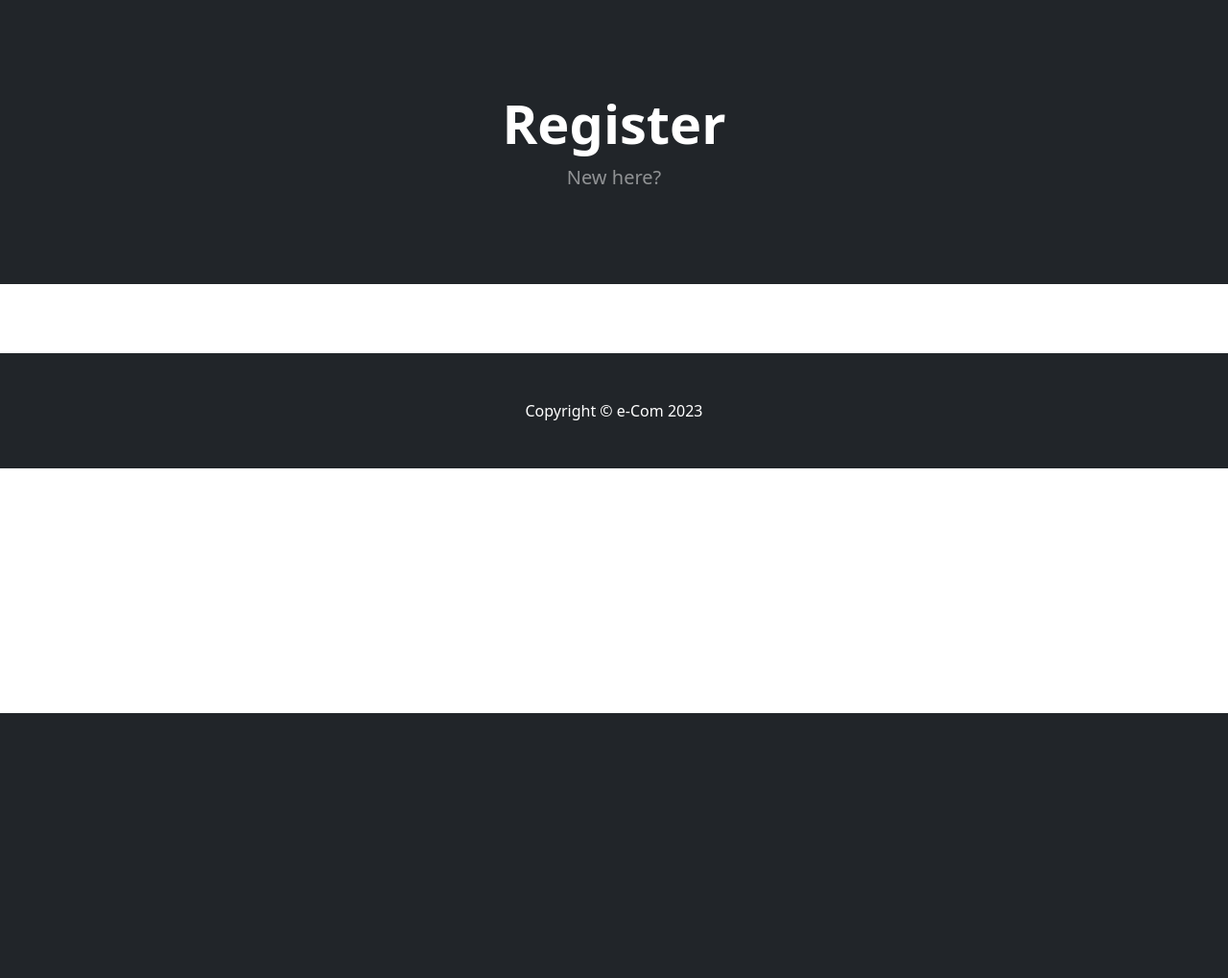
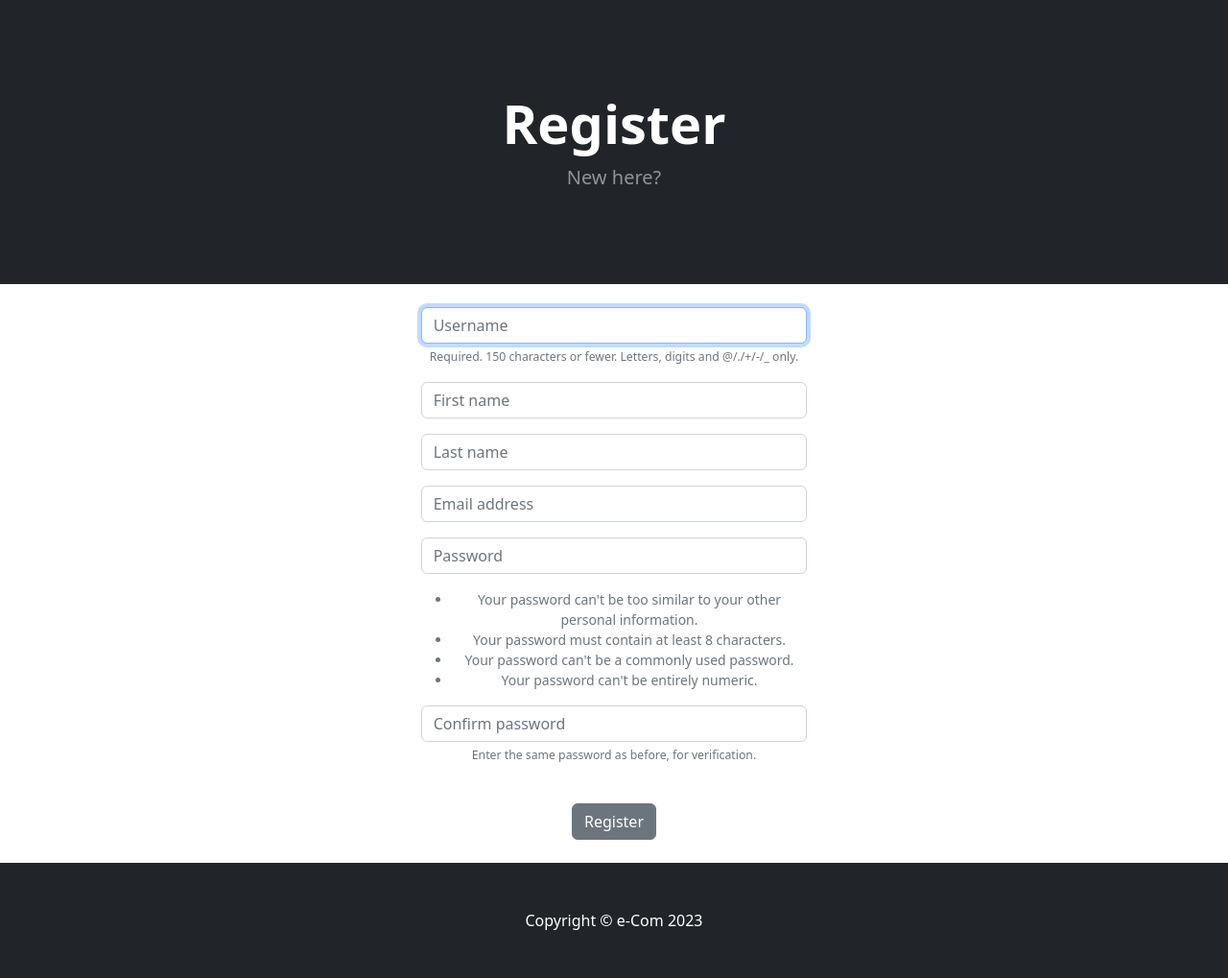
Before and after one commit to udson/ecom, a Django app: page /register/ in a window 1280 px wide. Shown: the part 57-1076 px from the top of the page at 96% size. Before the commit the page ends 800 px from the top, so only its background shows below. Run offline with Django 5.2, Linux system fonts and the light colour scheme; some libraries are stand-ins or nearby versions.

Commit message:
Adjust register view.

```diff
--- a/store/forms.py
+++ b/store/forms.py
@@ -34,7 +34,7 @@ class SignUpForm(UserCreationForm):
 
         self.fields['username'].label = ''
         self.fields['username'].widget.attrs['class'] = 'form-control'
-        self.fields['username'].widget.attrs['placeholder'] = 'Email address'
+        self.fields['username'].widget.attrs['placeholder'] = 'Username'
         self.fields['username'].help_text = '<span class="form-text text-muted"><small>Required. 150 characters or fewer. Letters, digits and @/./+/-/_ only.</small></span>'
 
         self.fields['password1'].label = ''
--- a/store/templates/store/register.html
+++ b/store/templates/store/register.html
@@ -6,16 +6,22 @@
   </br>
   <div class='container col-4 text-center'>
     <div class="row justify-content-center">
-      {% for message in messages %}
+
+      {% comment %}
+        {% for message in messages %}
       <div class="alert alert-{{ message.tags }} alert-dismissible fade show" role="alert">
         {{ message }}
         <button type="button" class="btn-close" data-bs-dismiss="alert" aria-label="Close"></button>
       </div>
       {% endfor %}
+
+      {% endcomment %}
       </br>
-      <form method="post" action="{% url 'login' %}">
+      <form method="post" action="{% url 'register' %}">
         {% csrf_token %}
-
+        {{ form.as_p }}
+      </br>
+      <button type="submit" class="btn btn-secondary">Register</button>
       </form>
     </div>
   </div>
--- a/store/views.py
+++ b/store/views.py
@@ -3,6 +3,7 @@ from django.contrib.auth import authenticate, login, logout
 from django.contrib.auth.forms import UserCreationForm
 from django.contrib.auth.models import User
 from django.shortcuts import redirect, render
+from .forms import SignUpForm
 from .models import Product
 
 
@@ -33,4 +34,18 @@ def logout_user(request):
     return redirect('home')
 
 def register_user(request, ):
-    return render(request, 'store/register.html', {})
+    form = SignUpForm()
+    if request.method == 'POST':
+        form = SignUpForm(request.POST)
+        if form.is_valid():
+            form.save()
+            username = form.cleaned_data['username']
+            password = form.cleaned_data['password1']
+            user = authenticate(username=username, password=password)
+            login(request, user)
+            messages.success(request, 'You have been registered! Welcome!')
+            return redirect('home')
+        else:
+            messages.error(request, 'There was an error registering you. Please try again.')
+            return redirect('register')
+    return render(request, 'store/register.html', {'form': form,})
```
Also changed, not shown: db.sqlite3.
